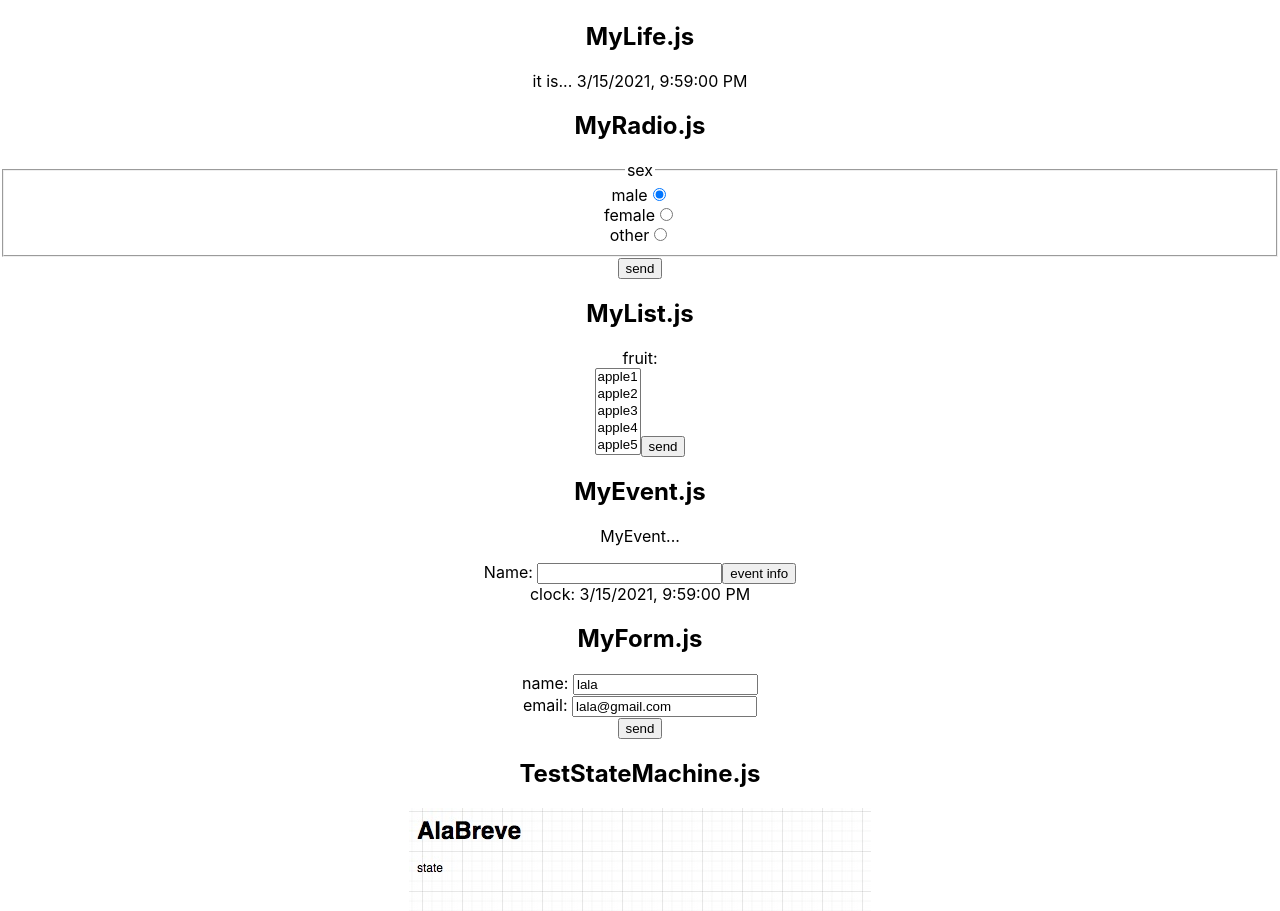
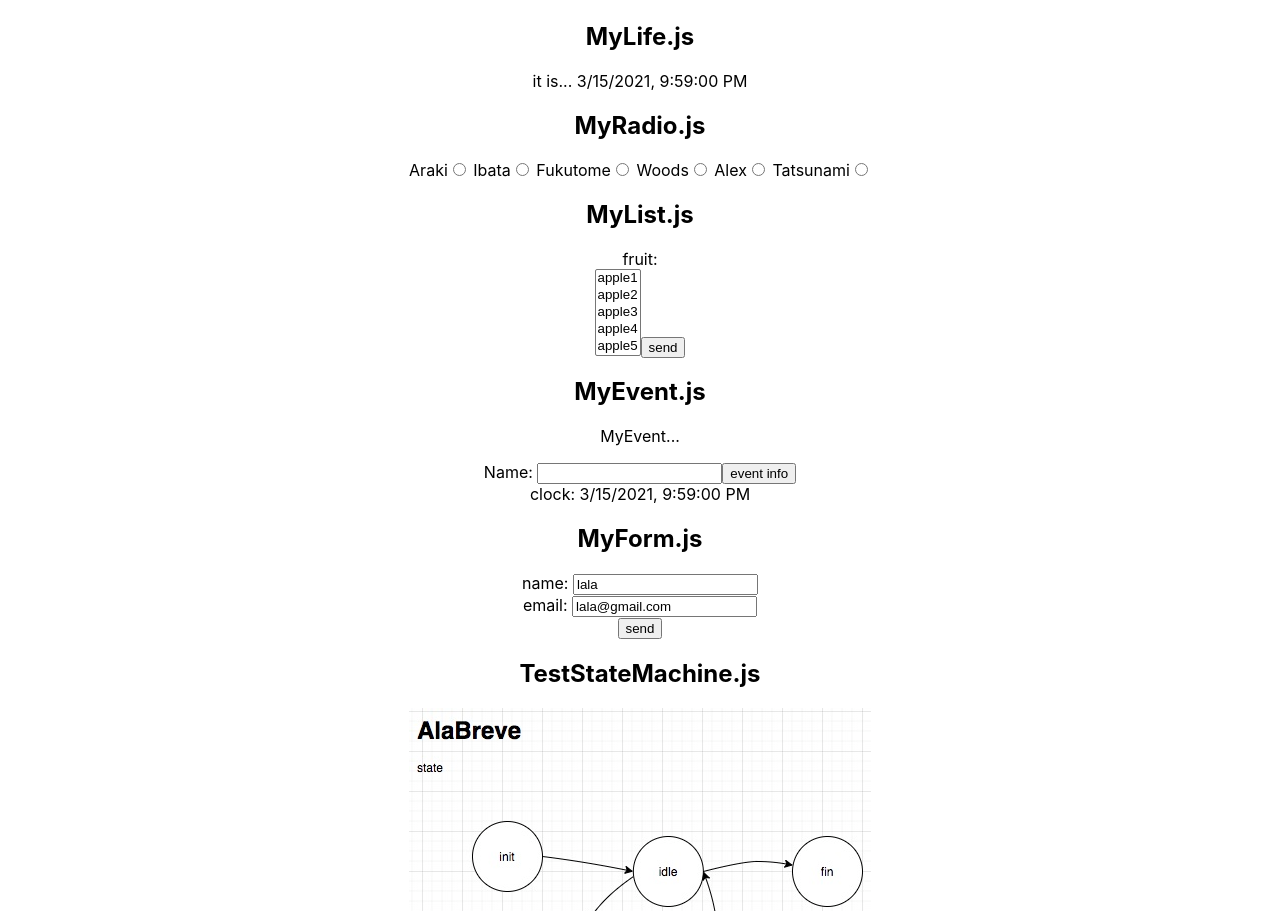
Before and after one commit to takanoha001/react-app, a React (Create React App) app: page / in a window 1280 px wide. Shown: the part 998-1909 px from the top of the page. Built offline with nearby package versions, Linux system fonts and the light colour scheme.

Commit message:
generate radio buttons from map array

```diff
--- a/src/component/MyRadio.js
+++ b/src/component/MyRadio.js
@@ -1,4 +1,6 @@
 import React, { Component } from "react";
+
+const members = ["Araki", "Ibata", "Fukutome", "Woods", "Alex", "Tatsunami"];
 
 export default class MyRadio extends Component {
   constructor(props) {
@@ -6,13 +8,14 @@ export default class MyRadio extends Component {
 
     this.state = {
       sex: "male",
+      lastName: "",
     };
     this.handleChange = this.handleChange.bind(this);
     this.show = this.show.bind(this);
   }
 
   handleChange(e) {
-    console.log(`handleChange(): ${this.state.sex}`);
+    console.log("handleChange() e:" + e.target.value);
 
     this.setState({
       [e.target.name]: e.target.value,
@@ -20,15 +23,84 @@ export default class MyRadio extends Component {
   }
 
   show() {
-    console.log(`show(): ${this.state.sex}`);
+    //console.log(`show(): ${this.state.sex}`);
   }
 
   render() {
+    console.log("render: " + this.state.lastName);
+
+    return (
+      <form>
+        <div>
+          <h2>MyRadio.js</h2>
+          {/*
+          <label htmlFor="sex_male">male</label>
+          <input
+            id="sex_male"
+            name="sex"
+            type="radio"
+            value="male"
+            checked={this.state.sex === "male"}
+            onChange={this.handleChange}
+          />
+          <label htmlFor="sex_female">female</label>
+          <input
+            id="sex_female"
+            name="sex"
+            type="radio"
+            value="female"
+            checked={this.state.sex === "female"}
+            onChange={this.handleChange}
+          />
+          <br /> */}
+
+          {/* {this.state.current_alternative.map((item) => (
+            <input key={item.id} type="radio">
+              <label>{item.content}</label>
+            </input>
+          ))} */}
+
+          {members.map((item) => (
+            <React.Fragment>
+              <label htmlFor={item}> {item}</label>
+              <input
+                name="lastName"
+                key={item}
+                id={item}
+                value={item}
+                type="radio"
+                onChange={this.handleChange}
+              />
+            </React.Fragment>
+          ))}
+        </div>
+        <div></div>
+      </form>
+
+      // <form>
+      //   <h2>MyRadio.js</h2>
+      //   <fieldset>
+      //     <input
+      //       type="radio"
+      //       name="selectedRadio"
+      //       th:value="${item.key}"
+      //       th:text="${item.value}"
+      //       th:field="*{selectedRadio}"
+      //     />
+      //   </fieldset>
+      //   <button type="button" onClick={this.show}>
+      //     send
+      //   </button>
+      // </form>
+    );
+  }
+
+  render2() {
     return (
       <form>
         <h2>MyRadio.js</h2>
-        <fieldset>
-          <legend>sex</legend>
+        {/*<fieldset>
+         <legend>sex</legend>
 
           <label htmlFor="sex_male">male</label>
           <input
@@ -59,7 +131,7 @@ export default class MyRadio extends Component {
             checked={this.state.sex === "other"}
             onChange={this.handleChange}
           />
-        </fieldset>
+        </fieldset> */}
         <button type="button" onClick={this.show}>
           send
         </button>
```
